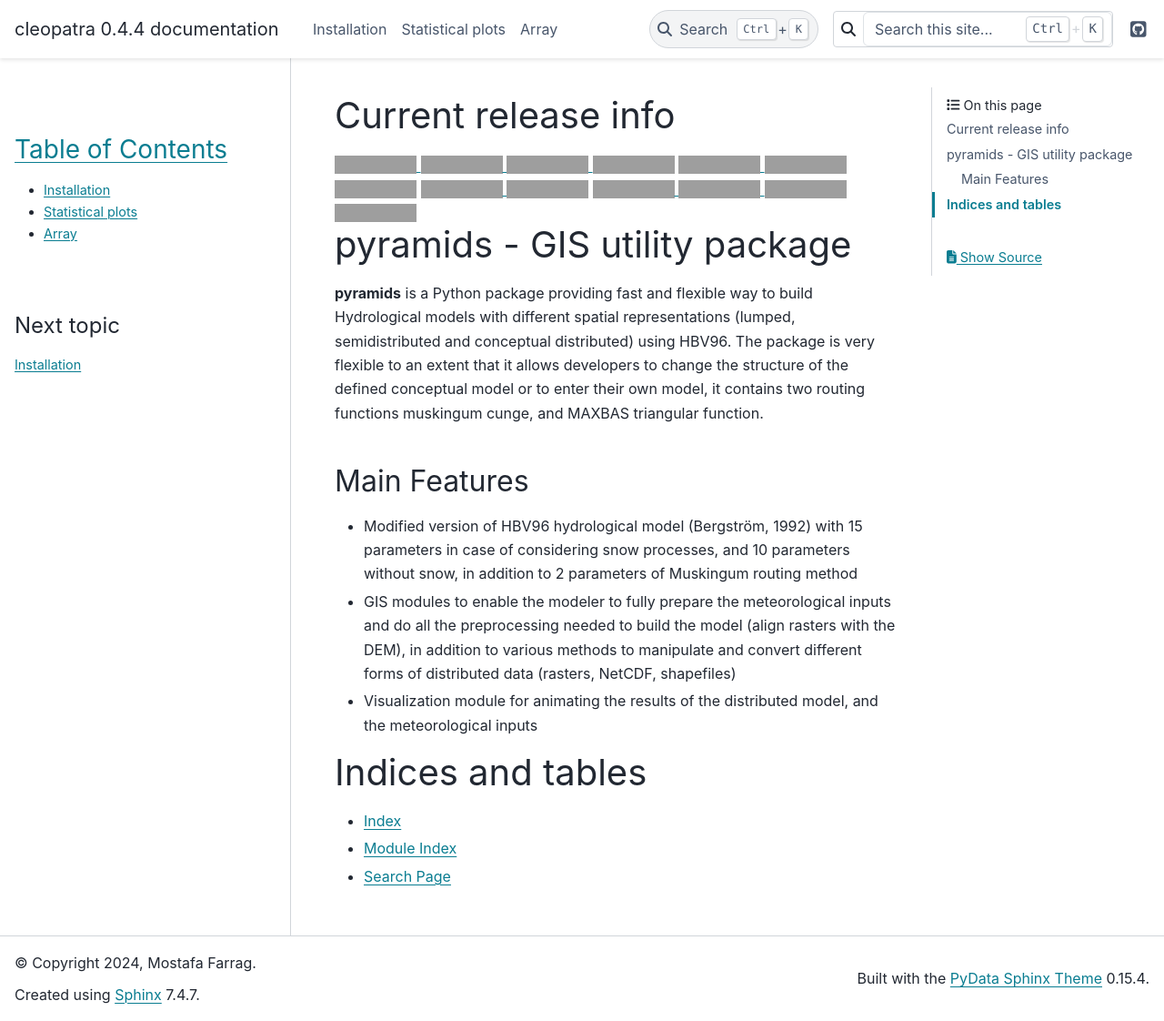
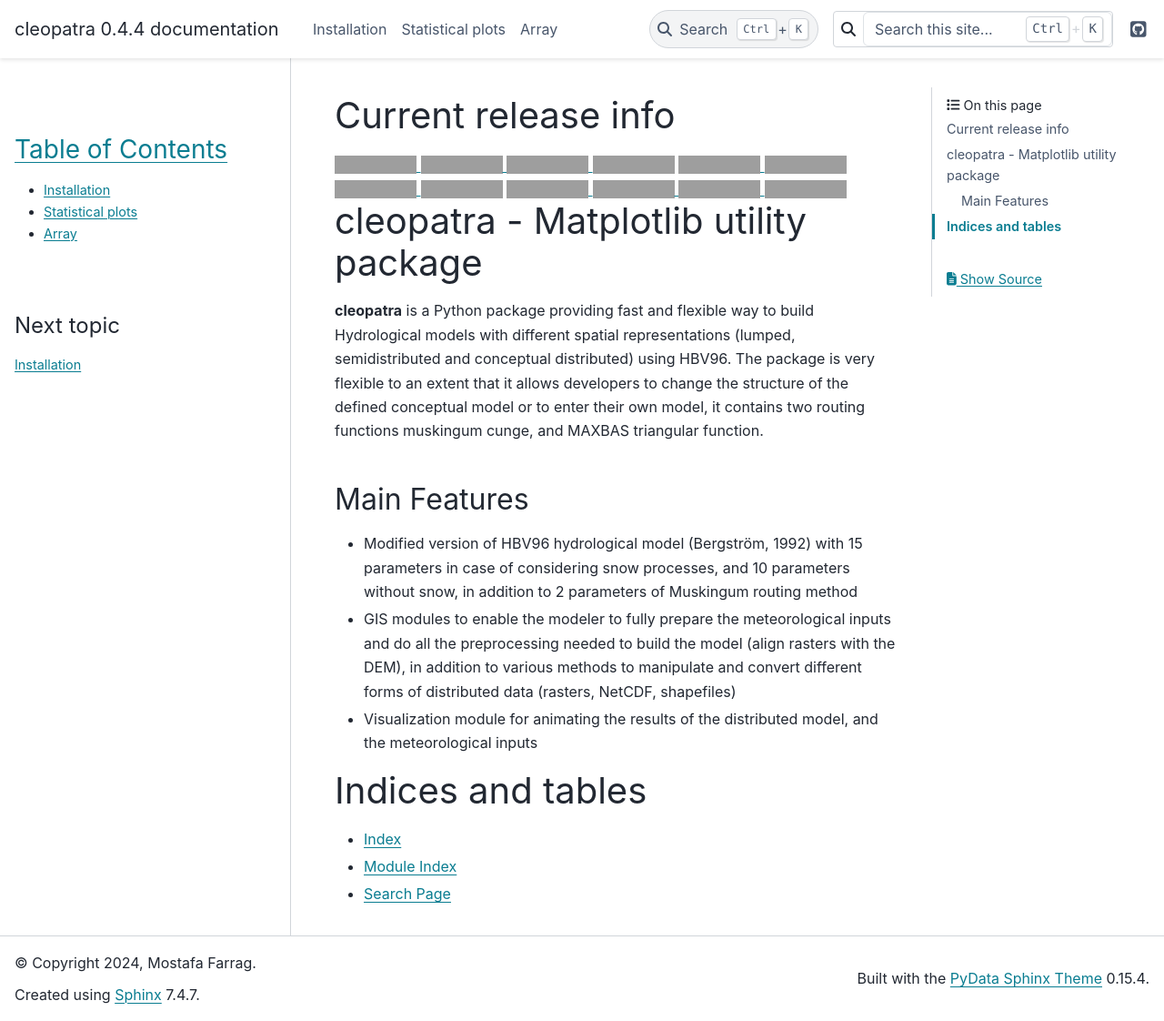
Before and after one commit to Serapieum-of-alex/cleopatra, a Sphinx documentation site: the page built from docs/source/index.rst, in a window 1280 px wide and 1122 px high. Shown: the whole window at 91% size. Built offline with Sphinx 7.4.7 and the PyData theme 0.15.4, drawn with Linux system fonts in a browser that asks for light colours; some of the changed lines change nothing that is shown; grey boxes are pictures that could not be loaded.

Commit message:
update the index file

```diff
--- a/docs/source/index.rst
+++ b/docs/source/index.rst
@@ -6,7 +6,7 @@
   :target: https://pypi.org/project/cleopatra/0.1.0/
 
 
-.. image:: https://img.shields.io/conda/v/conda-forge/hapi?label=conda-forge
+.. image:: https://img.shields.io/conda/v/conda-forge/cleopatra?label=conda-forge
   :target: https://pypi.org/project/cleopatra/0.1.0/
 
 
@@ -14,15 +14,11 @@
   :target: https://pypi.org/project/cleopatra/0.1.0/
 
 
-.. image:: https://img.shields.io/github/forks/mafarrag/hapi?style=social   :alt: GitHub forks
+.. image:: https://img.shields.io/github/forks/mafarrag/cleopatra?style=social   :alt: GitHub forks
 
 
-.. image:: https://anaconda.org/conda-forge/hapi/badges/downloads.svg
-  :target: https://anaconda.org/conda-forge/hapi
-
-
-.. image:: https://img.shields.io/conda/vn/conda-forge/hapi   :alt: Conda (channel only)
-  :target: https://pypi.org/project/cleopatra/0.1.0/
+.. image:: https://anaconda.org/conda-forge/cleopatra/badges/downloads.svg
+  :target: https://anaconda.org/conda-forge/cleopatra
 
 
 .. image:: https://img.shields.io/gitter/room/mafarrag/Hapi
@@ -37,8 +33,8 @@
   :alt: PyPI
 
 
-.. image:: https://anaconda.org/conda-forge/hapi/badges/platforms.svg
-  :target: https://anaconda.org/conda-forge/hapi
+.. image:: https://anaconda.org/conda-forge/cleopatra/badges/platforms.svg
+  :target: https://anaconda.org/conda-forge/cleopatra
 
 
 .. image:: https://static.pepy.tech/personalized-badge/cleopatra?period=total&units=international_system&left_color=grey&right_color=blue&left_text=Downloads
@@ -56,11 +52,11 @@
 
 
 
-pyramids - GIS utility package
+cleopatra - Matplotlib utility package
 =====================================================================
 
 
-**pyramids** is a Python package providing fast and flexible way to build Hydrological models with different spatial
+**cleopatra** is a Python package providing fast and flexible way to build Hydrological models with different spatial
 representations (lumped, semidistributed and conceptual distributed) using HBV96.
 The package is very flexible to an extent that it allows developers to change the structure of the defined conceptual model or to enter
 their own model, it contains two routing functions muskingum cunge, and MAXBAS triangular function.
```
